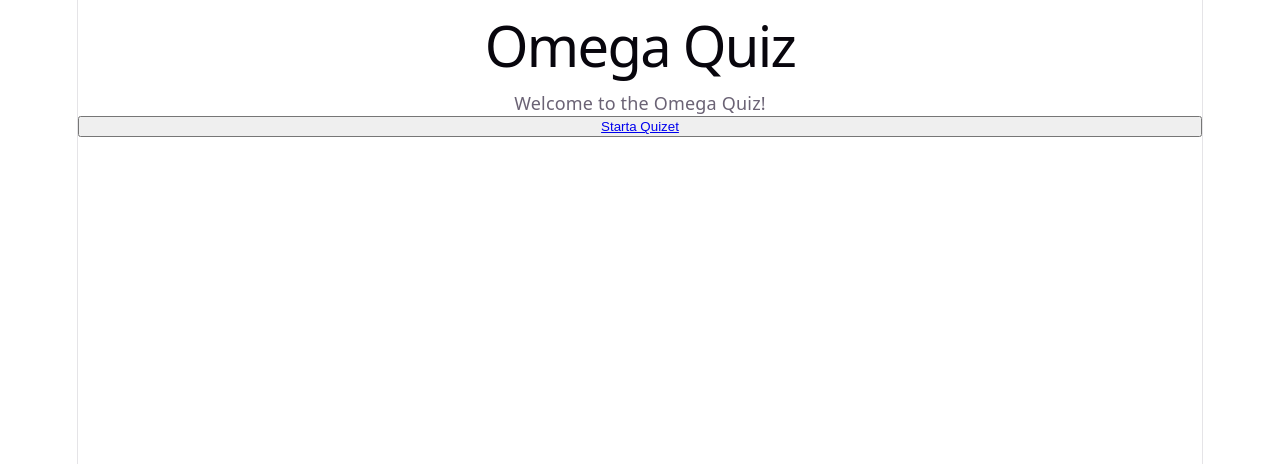
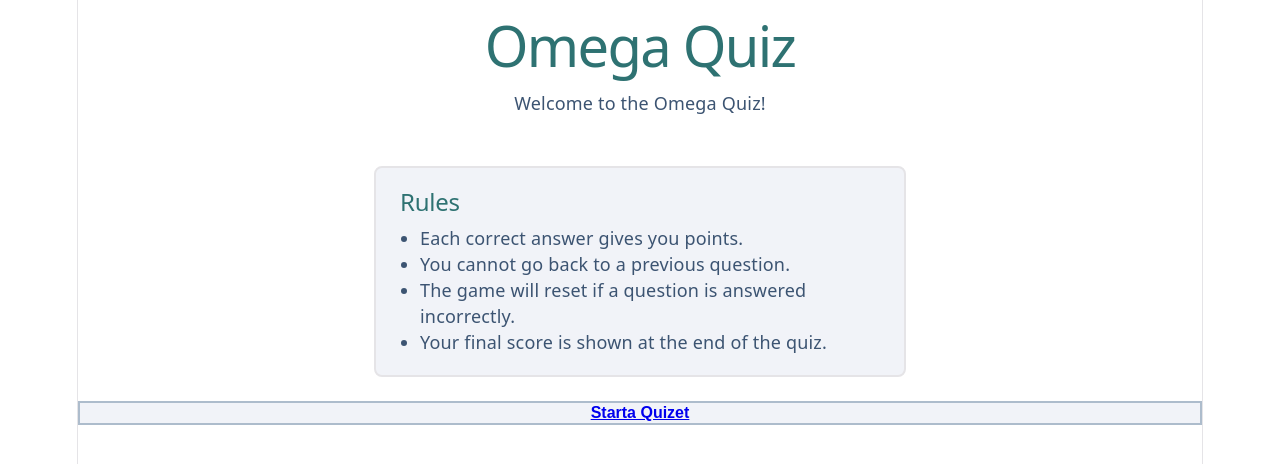
Before and after one commit to hjalmardahlbergGitHub/Grupp2, a React (Vite) app in the folder omega-quiz/: page / in a window 1280 px wide. Shown: the top 464 px of the page. Built offline with nearby package versions, Linux system fonts and the light colour scheme.

Commit message:
added some styling

```diff
--- a/omega-quiz/src/App.css
+++ b/omega-quiz/src/App.css
@@ -14,6 +14,44 @@
   &:focus-visible {
     outline: 2px solid var(--accent);
     outline-offset: 2px;
+  }
+}
+
+button {
+  font-size: 16px;
+  font-weight: bold;
+  color: #2e7272;
+  background: var(--accent-bg);
+  border: 2px solid var(--accent-border);
+  cursor: pointer;
+  transition: border-color 0.3s, box-shadow 0.3s;
+
+  &:hover {
+    border-color: var(--accent);
+    box-shadow: var(--shadow);
+  }
+  &:focus-visible {
+    outline: 2px solid var(--accent);
+    outline-offset: 2px;
+  }
+}
+
+.rules-box {
+  max-width: 480px;
+  margin: 24px auto;
+  padding: 20px 24px;
+  border: 2px solid var(--border);
+  border-radius: 8px;
+  background: var(--accent-bg);
+  text-align: left;
+
+  h2 {
+    margin-top: 0;
+  }
+
+  ul {
+    margin: 0;
+    padding-left: 20px;
   }
 }
 
--- a/omega-quiz/src/App.jsx
+++ b/omega-quiz/src/App.jsx
@@ -5,7 +5,17 @@ function App() {
   return (
     <>
       <h1>Omega Quiz</h1>
-      <p>Welcome to the Omega Quiz!</p>
+      <p>Welcome to the Omega Quiz!</p><br></br>
+      <div className="rules-box">
+        <h2>Rules</h2>
+        <ul>
+          <li>Each correct answer gives you points.</li>
+          <li>You cannot go back to a previous question.</li>
+          <li>The game will reset if a question is answered incorrectly.</li>
+          <li>Your final score is shown at the end of the quiz.</li>
+        </ul>
+      </div>
+      <p></p>
       <button><Link to="/quiz">Starta Quizet</Link></button>
     </>
   )
--- a/omega-quiz/src/index.css
+++ b/omega-quiz/src/index.css
@@ -1,12 +1,12 @@
 :root {
-  --text: #6b6375;
-  --text-h: #08060d;
+  --text: hsl(213, 31%, 34%);
+  --text-h: #2e7272;
   --bg: #fff;
   --border: #e5e4e7;
   --code-bg: #f4f3ec;
-  --accent: #aa3bff;
-  --accent-bg: rgba(170, 59, 255, 0.1);
-  --accent-border: rgba(170, 59, 255, 0.5);
+  --accent: #7f9acf;
+  --accent-bg: rgba(120, 138, 189, 0.1);
+  --accent-border: rgba(106, 133, 161, 0.5);
   --social-bg: rgba(244, 243, 236, 0.5);
   --shadow:
     rgba(0, 0, 0, 0.1) 0 10px 15px -3px, rgba(0, 0, 0, 0.05) 0 4px 6px -2px;
```
